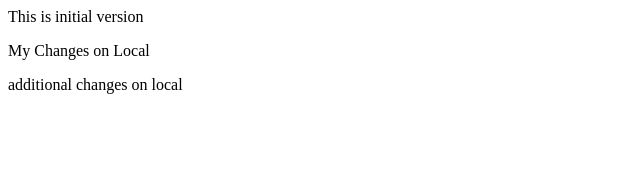
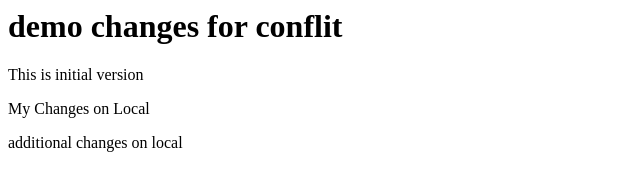
Before and after one commit to jbmsamy/demo, a plain HTML site: page index.html in a window 1280 px wide. Shown: the whole page, without its empty margins (0-640 px from the left). Drawn offline with Linux system fonts and the light colour scheme.

Commit message:
conflict demo commit.

```diff
--- a/index.html
+++ b/index.html
@@ -1,4 +1,5 @@
 <body>
+  <h1> demo changes for conflit</h1>
   <p>This is initial version</p>
   <p> My Changes on Local</p>
   <p>additional changes on local</p>
```
